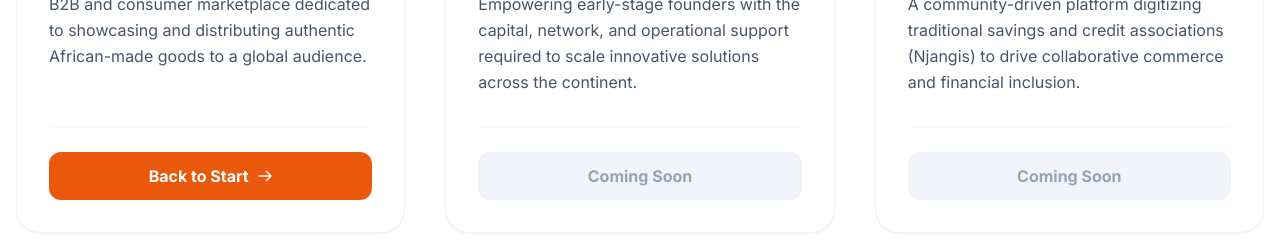
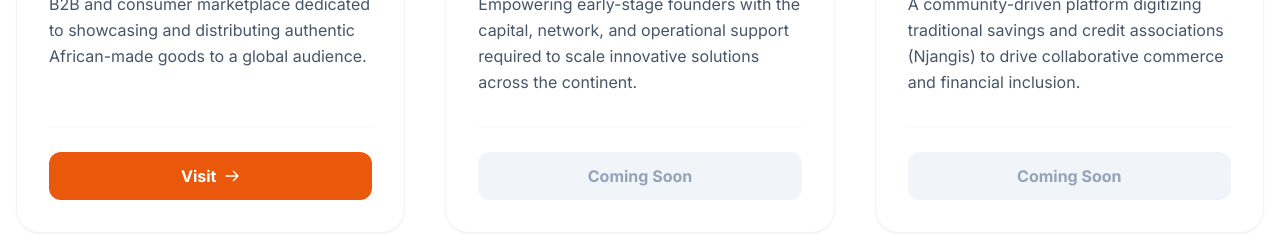
Before and after one commit to DerrickTawah/leanstartafrica, a React (Vite) app: page / in a window 1280 px wide. Shown: the part 1787-2037 px from the top of the page. Built offline with nearby package versions, Linux system fonts and the light colour scheme.

Commit message:
changed button text on hali.africa

```diff
--- a/components/VentureCard.tsx
+++ b/components/VentureCard.tsx
@@ -57,7 +57,7 @@ const VentureCard: React.FC<VentureCardProps> = ({ venture }) => {
               if (venture.url === '#') e.preventDefault();
             }}
           >
-            {isLive ? 'Visit Website' : isRedirecting ? 'Back to Start' : 'Coming Soon'}
+            {isLive ? 'Visit Website' : isRedirecting ? 'Visit' : 'Coming Soon'}
             {(isLive || isRedirecting) && (
               <svg className="w-4 h-4 ml-2" fill="none" stroke="currentColor" viewBox="0 0 24 24">
                 <path strokeLinecap="round" strokeLinejoin="round" strokeWidth="2" d="M14 5l7 7m0 0l-7 7m7-7H3" />
```
